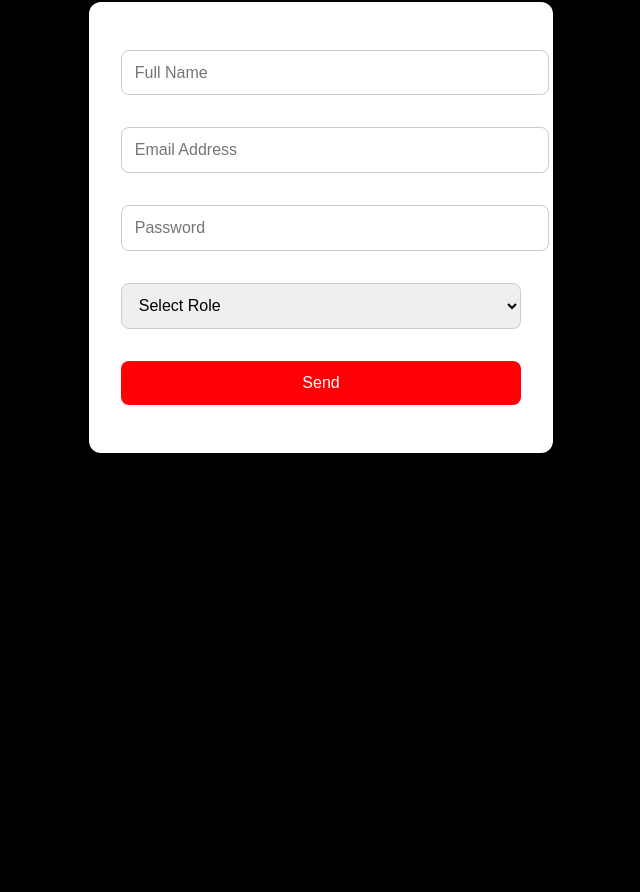
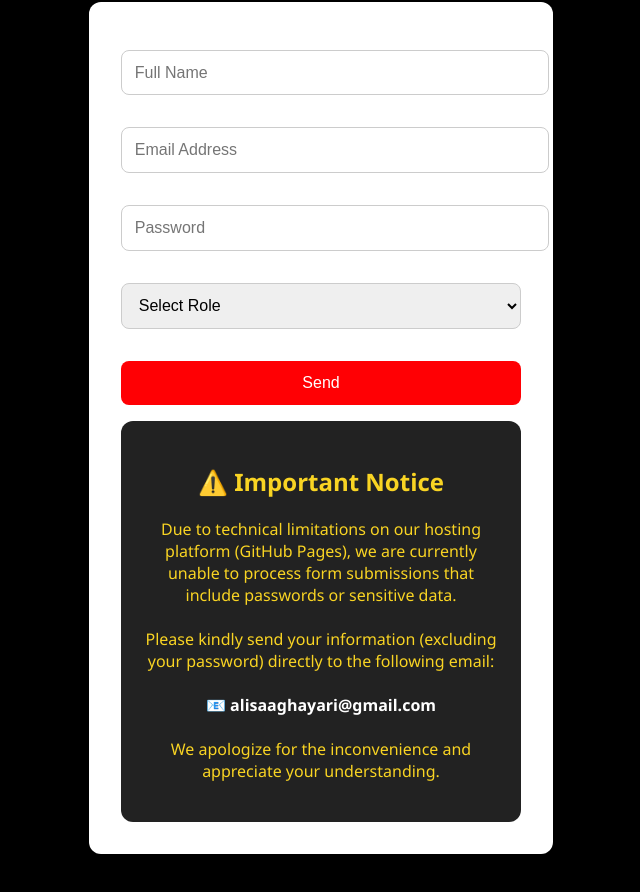
Before and after one commit to alisaaghayari/A.co-about-cars, a plain HTML site: page form.html in a window 1280 px wide. Shown: the part 124-1016 px from the top of the page, without its empty margins (319-959 px from the left). Before the commit the page ends 800 px from the top, so only its background shows below. Drawn offline with nearby package versions, Linux system fonts and the light colour scheme.

Commit message:
Add files via upload

```diff
--- a/form.html
+++ b/form.html
@@ -62,6 +62,18 @@
       <option value="user">Team Member</option>
     </select>
     <button type="submit">Send</button>
+    <div class="section" style="background-color:#222; padding:1.5rem; border-radius:12px; color:#f9d423;">
+      <h2>⚠️ Important Notice</h2>
+      <p>
+        Due to technical limitations on our hosting platform (GitHub Pages), we are currently unable to process form submissions that include passwords or sensitive data.
+        <br><br>
+        Please kindly send your information (excluding your password) directly to the following email:
+        <br><br>
+        <strong style="color:#fff;">📧 alisaaghayari@gmail.com</strong>
+        <br><br>
+        We apologize for the inconvenience and appreciate your understanding.
+      </p>
+    </div>
   </form>
 
   <script>
```
Also changed, not shown: اینیستا - Copy.png (added), تلگرام - Copy.png (added).
